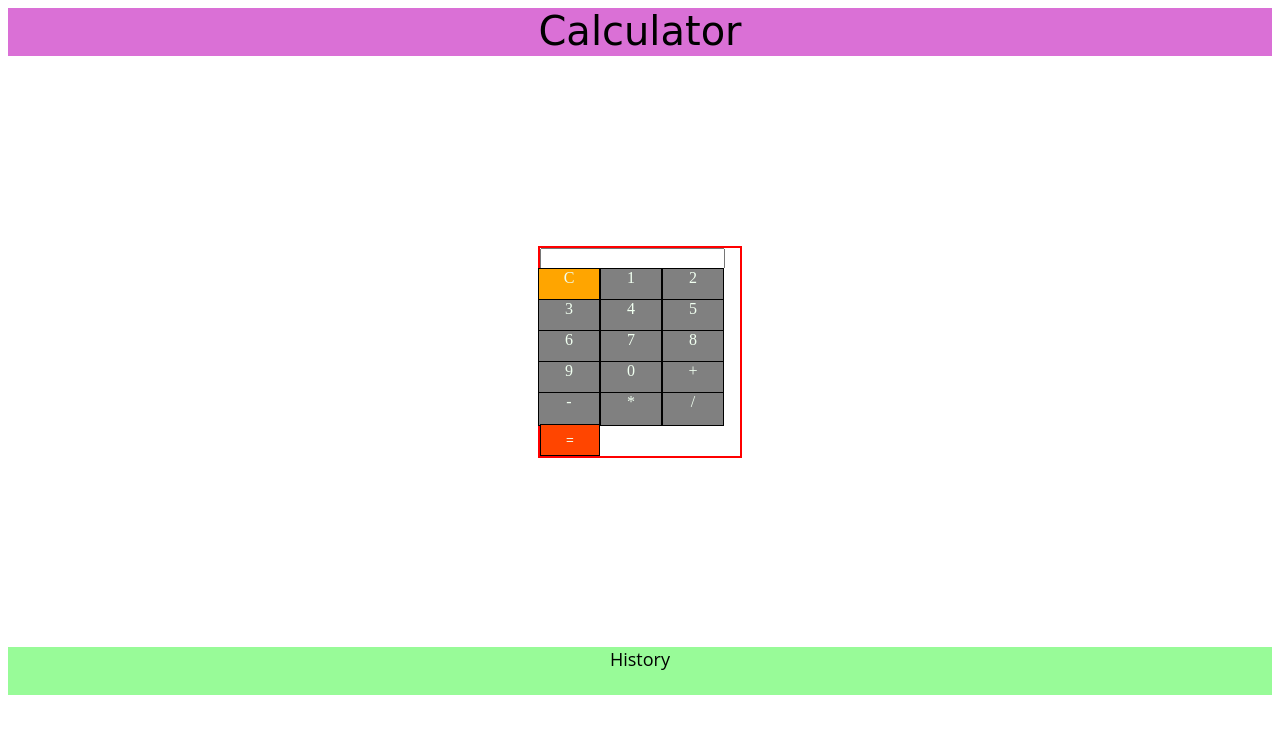
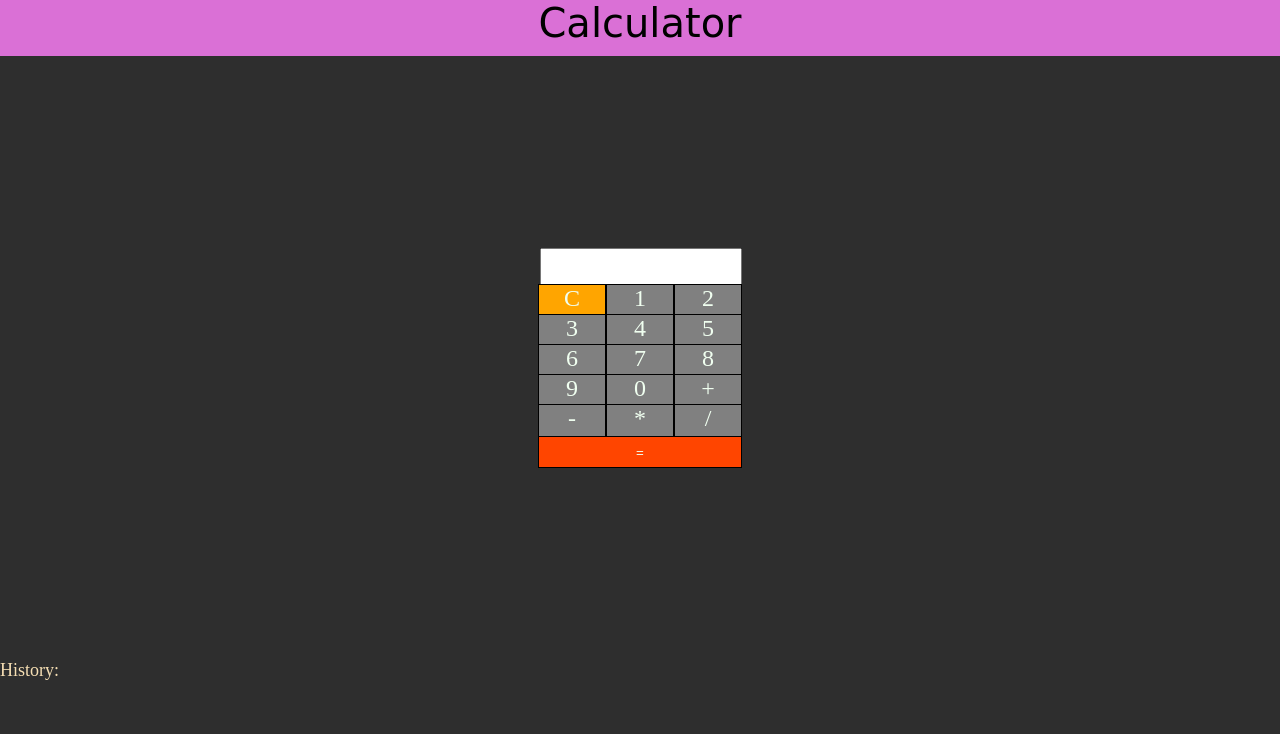
Before and after one commit to SerjoFrancisco/calculator, a plain HTML site: page index.html in a window 1280 px wide. Drawn offline with Linux system fonts and the light colour scheme; a web font is replaced by a local one.

Commit message:
estilizando

```diff
--- a/index.html
+++ b/index.html
@@ -34,10 +34,9 @@
       <div class="digits">/</div>
       <button id="equal" type="submit">=</button>
     </form>
-    <footer>
-        History
-        <div id="history"></div>
-    </footer>
+    <div id='historia'>History:
+        <p id="history"></p>
+    </div>
     <script src="script.js"></script>
   </body>
 </html>
--- a/style.css
+++ b/style.css
@@ -1,7 +1,12 @@
+body{
+    padding: 0px;
+    margin: 0px;
+    background-color: rgb(46, 46, 46);
+}
 header{
     width: 100%;
     background-color: orchid;
-    height: 48px;
+    height: 56px;
     text-align: center;
     font-family: 'Comforter Brush', cursive;
     font-size: 40px;
@@ -9,12 +14,13 @@ header{
 .digits {
    border: 1px solid black;
    background-color: gray;
-   width: 30%;
+   width: 33%;
    height: 32px;
    color: honeydew;
    display: inline-block;
    text-align: center;
    margin: -2px;
+   font-size: x-large;
 }
 .digits:hover {
    background-color: red;
@@ -22,39 +28,40 @@ header{
 #equal{
     border: 1px solid black;
     background-color: orangered;
-    width: 30%;
+    width: 102%;
     height: 32px;
     color: honeydew;
     display: inline-block;
+    margin-left: -2px;
+}
+#equal:hover{
+    background-color: transparent;
 }
 #calculator {
     width: 200px;
-    border: 2px solid red;
     display: block;
     margin: 15% auto;
-
 }
 #panel{
     margin-bottom: 0px;
+    height: 32px;
+    width: 97%;
 }
 #clear{
     border: 1px solid black;
     background-color: orange;
-    width: 30%;
+    width: 33%;
     height: 32px;
     color: honeydew;
     display: inline-block;
     margin: -2px;
     text-align: center;
+    font-size: x-large;
 }
 #clear:hover{
     background-color: orangered;
 }
-footer{
-    text-align: center;
-    background-color: palegreen;
-    height: 48px;
-    width: 100%;
-    font-family: 'Open Sans', serif;
+#historia{
+    color: wheat;
     font-size: 18px;
 }
```
